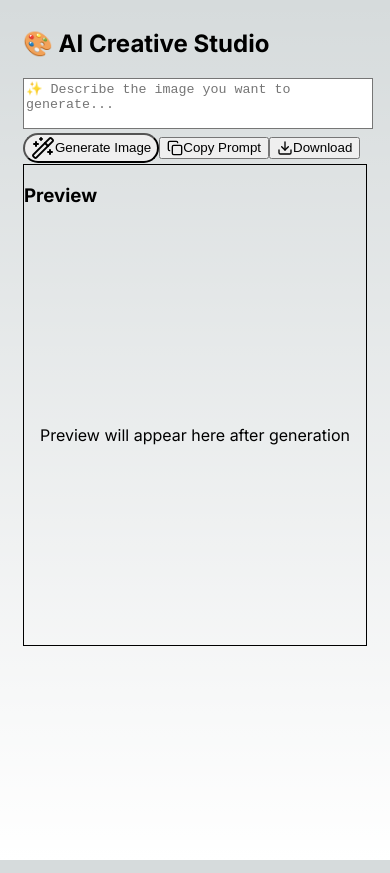
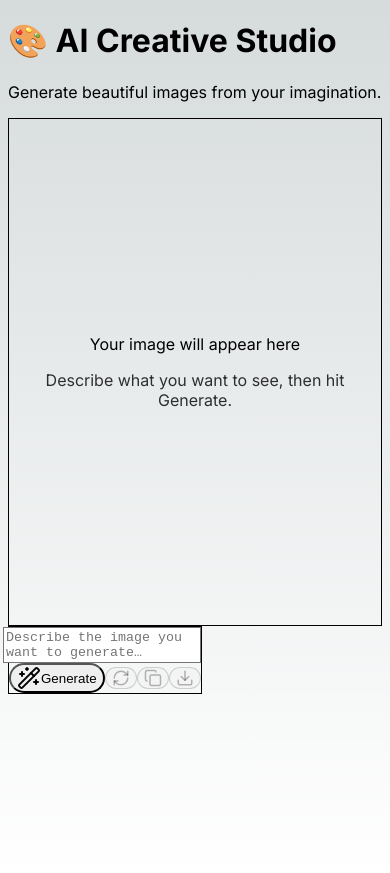
Before and after one commit to anishsinghQB/DiffusionX, a Next.js app: page / in a window 390 px wide. Built offline with nearby package versions, Linux system fonts and the light colour scheme.

Commit message:
Redesign ImageGenerator with central large preview and sticky bottom composer, adding smooth animations and responsive layout
cgen-a70f7a3afad24a55a3c0c2b2cf64b0c9

```diff
--- a/components/image-generator.jsx
+++ b/components/image-generator.jsx
@@ -1,15 +1,7 @@
 "use client";
 
 import { useEffect, useState, useRef } from "react";
-import {
-  Wand2,
-  Loader2,
-  RefreshCw,
-  Download,
-  Copy,
-  Moon,
-  Sun,
-} from "lucide-react";
+import { Wand2, Loader2, RefreshCw, Download, Copy } from "lucide-react";
 
 export default function ImageGenerator() {
   const [prompt, setPrompt] = useState("");
@@ -24,7 +16,7 @@ export default function ImageGenerator() {
     localStorage.setItem("ai_image_history", JSON.stringify(history));
   }, [history]);
 
-  const generateImage = async (opts = {}) => {
+  const generateImage = async () => {
     if (!prompt || prompt.trim().length === 0) {
       setError("Please enter a prompt");
       return;
@@ -36,8 +28,8 @@ export default function ImageGenerator() {
 
     const payload = {
       prompt: prompt.trim(),
-      width: 512,
-      height: 512,
+      width: 768,
+      height: 768,
       steps: 20,
       guidance_scale: 7.5,
       seed: -1,
@@ -52,7 +44,6 @@ export default function ImageGenerator() {
       });
 
       const data = await res.json();
-
       if (!res.ok) throw new Error(data.error || "Generation failed");
 
       setImageData({
@@ -63,7 +54,6 @@ export default function ImageGenerator() {
       });
 
       lastPromptRef.current = data.prompt;
-
       setHistory((h) => [
         {
           id: Date.now().toString(),
@@ -101,58 +91,37 @@ export default function ImageGenerator() {
     }
   };
 
+  const handleSubmit = (e) => {
+    e.preventDefault();
+    if (!isGenerating) generateImage();
+  };
+
   return (
-    <div className="ai-generator-root w-[92%] m-auto flex flex-col items-center gap-6 py-6 text-gray-900 dark:text-gray-100 transition-colors duration-500">
-      <div className="controls-card w-full bg-gradient-to-r from-pink-100 via-indigo-100 to-teal-100 dark:from-slate-800 dark:via-slate-900 dark:to-black border border-transparent rounded-2xl p-6 shadow-2xl">
-        <h2 className="generator-title text-2xl font-extrabold">
+    <div className="ai-generator-root w-full text-gray-50 pb-36">
+      {/* Top bar title */}
+      <header className="max-w-6xl mx-auto px-4 pt-8 pb-4">
+        <h1 className="generator-title text-3xl md:text-4xl font-extrabold drop-shadow-sm">
           🎨 AI Creative Studio
-        </h2>
-        <textarea
-          id="prompt"
-          value={prompt}
-          onChange={(e) => setPrompt(e.target.value)}
-          placeholder="✨ Describe the image you want to generate..."
-          className="w-full p-4 rounded-xl bg-white shadow-md border border-gray-200 dark:bg-slate-700 dark:border-slate-600 focus:outline-none focus:ring-2 focus:ring-pink-400 resize-none text-gray-800 dark:text-gray-100"
-          rows={3}
-        />
+        </h1>
+        <p className="mt-1 text-white/80 text-sm md:text-base">
+          Generate beautiful images from your imagination.
+        </p>
+      </header>
 
-        <div className=" flex flex-wrap items-center p-10 mt-5">
-          <button
-            onClick={() => generateImage()}
-            className="inline-flex items-center gap-2 bg-gradient-to-r from-indigo-600 via-pink-500 to-amber-500 hover:scale-105 transition transform duration-200 text-white font-semibold px-5 py-2 rounded-full shadow-xl"
-          >
-            {isGenerating ? <Loader2 className="animate-spin" /> : <Wand2 />}
-            <span>{isGenerating ? "Generating..." : "Generate Image"}</span>
-          </button>
-
-          <button
-            onClick={copyPrompt}
-            className="flex items-center gap-2 px-3 py-2 bg-white/80 hover:bg-white shadow-md rounded-md text-gray-800"
-          >
-            <Copy size={16} /> <span className="text-sm">Copy Prompt</span>
-          </button>
-
-          <button
-            onClick={downloadImage}
-            className="flex items-center gap-2 px-3 py-2 bg-white/80 hover:bg-white shadow-md rounded-md text-gray-800"
-          >
-            <Download size={16} /> <span className="text-sm">Download</span>
-          </button>
-        </div>
-
-        {error && <p className="mt-3 text-sm text-red-600">{error}</p>}
-      </div>
-
-      <div className="preview-and-history w-full flex flex-col lg:flex-row gap-6">
-        <div className="flex-1 bg-white dark:bg-slate-900 rounded-2xl p-6 shadow-xl border border-gray-100 dark:border-slate-700">
-          <h3 className="text-lg font-medium mb-4">Preview</h3>
-          <div className="flex items-center justify-center h-[420px] bg-gradient-to-b from-white to-transparent dark:from-slate-800 rounded-lg overflow-hidden">
+      {/* Central large preview */}
+      <section className="w-full">
+        <div className="max-w-5xl mx-auto px-4">
+          <div className="preview-card bg-white/10 backdrop-blur rounded-2xl shadow-2xl border border-white/20 overflow-hidden">
+            <div className="relative flex items-center justify-center h-[60vh] max-h-[720px]">
               {isGenerating && (
                 <div className="flex flex-col items-center gap-3 animate-fade">
-                <Loader2 className="animate-spin text-indigo-500" size={36} />
-                <p className="text-sm text-gray-600 dark:text-gray-300">
-                  Generating image, please wait...
-                </p>
+                  <Loader2 className="animate-spin text-white/90" size={40} />
+                  <p className="text-sm text-white/80">Generating image…</p>
+                  <div className="mt-2 grid grid-cols-6 gap-2 opacity-70">
+                    {Array.from({ length: 12 }).map((_, i) => (
+                      <span key={i} className="h-2 w-6 rounded-full bg-white/20 animate-pulse" />
+                    ))}
+                  </div>
                 </div>
               )}
 
@@ -160,29 +129,98 @@ export default function ImageGenerator() {
                 <img
                   src={imageData.src}
                   alt="Generated"
-                className="max-w-full max-h-full rounded-xl shadow-2xl border border-gray-200"
+                  className="max-w-full max-h-full object-contain rounded-xl shadow-2xl transition-all duration-300"
                 />
               )}
 
               {!isGenerating && !imageData && (
-              <div className="text-center text-sm text-gray-500">
-                Preview will appear here after generation
+                <div className="text-center text-white/80 px-6">
+                  <p className="text-base md:text-lg">Your image will appear here</p>
+                  <p className="text-sm opacity-80 mt-1">
+                    Describe what you want to see, then hit Generate.
+                  </p>
                 </div>
               )}
             </div>
           </div>
         </div>
+      </section>
+
+      {/* Sticky bottom composer */}
+      <form
+        onSubmit={handleSubmit}
+        className="composer-bar fixed inset-x-0 bottom-0 z-50 px-4 pb-4 pt-2"
+      >
+        <div className="max-w-5xl mx-auto bg-white/80 dark:bg-slate-900/80 backdrop-blur-md border border-white/30 dark:border-slate-700 rounded-2xl shadow-2xl">
+          <div className="flex flex-col md:flex-row items-end md:items-center gap-3 p-3 md:p-4">
+            <label htmlFor="prompt" className="sr-only">
+              Prompt
+            </label>
+            <textarea
+              id="prompt"
+              value={prompt}
+              onChange={(e) => setPrompt(e.target.value)}
+              placeholder="Describe the image you want to generate…"
+              rows={2}
+              className="flex-1 w-full md:min-h-[56px] resize-none rounded-xl bg-white/70 dark:bg-slate-800/70 border border-white/40 dark:border-slate-700 text-gray-900 dark:text-gray-100 placeholder:text-gray-500 focus:outline-none focus:ring-2 focus:ring-indigo-400/70 shadow-md p-4"
+            />
+
+            <div className="flex items-center gap-2 w-full md:w-auto">
+              <button
+                type="submit"
+                disabled={isGenerating}
+                className="inline-flex flex-shrink-0 items-center gap-2 bg-gradient-to-r from-indigo-600 via-pink-500 to-amber-500 hover:brightness-110 active:scale-[0.99] transition-all duration-200 text-white font-semibold px-5 py-3 rounded-full shadow-xl disabled:opacity-60 disabled:pointer-events-none"
+                aria-label={isGenerating ? "Generating" : "Generate image"}
+              >
+                {isGenerating ? <Loader2 className="animate-spin" /> : <Wand2 />}
+                <span>{isGenerating ? "Generating" : "Generate"}</span>
+              </button>
+
+              <button
+                type="button"
+                onClick={() => !isGenerating && generateImage()}
+                className="flex items-center gap-2 px-4 py-3 bg-white/80 dark:bg-slate-800/80 hover:bg-white dark:hover:bg-slate-800 transition-colors shadow-md rounded-full text-gray-800 dark:text-gray-100 border border-white/40 dark:border-slate-700"
+                aria-label="Regenerate"
+                disabled={isGenerating || !prompt.trim()}
+              >
+                <RefreshCw size={18} />
+              </button>
+
+              <button
+                type="button"
+                onClick={copyPrompt}
+                className="flex items-center gap-2 px-4 py-3 bg-white/80 dark:bg-slate-800/80 hover:bg-white dark:hover:bg-slate-800 transition-colors shadow-md rounded-full text-gray-800 dark:text-gray-100 border border-white/40 dark:border-slate-700"
+                aria-label="Copy prompt"
+                disabled={!prompt.trim()}
+              >
+                <Copy size={18} />
+              </button>
+
+              <button
+                type="button"
+                onClick={downloadImage}
+                className="flex items-center gap-2 px-4 py-3 bg-white/80 dark:bg-slate-800/80 hover:bg-white dark:hover:bg-slate-800 transition-colors shadow-md rounded-full text-gray-800 dark:text-gray-100 border border-white/40 dark:border-slate-700"
+                aria-label="Download image"
+                disabled={!imageData}
+              >
+                <Download size={18} />
+              </button>
+            </div>
+          </div>
+
+          {error && (
+            <div className="px-4 pb-3 -mt-1">
+              <p className="text-red-600 text-sm bg-red-50/80 dark:bg-red-950/30 border border-red-200/70 dark:border-red-900/50 rounded-lg px-3 py-2">
+                {error}
+              </p>
+            </div>
+          )}
+        </div>
+      </form>
 
       <style jsx>{`
-        .animate-fade {
-          opacity: 0;
-          animation: fadeIn 0.3s ease forwards;
-        }
-        @keyframes fadeIn {
-          to {
-            opacity: 1;
-          }
-        }
+        .animate-fade { opacity: 0; animation: fadeIn 0.3s ease forwards; }
+        @keyframes fadeIn { to { opacity: 1; } }
       `}</style>
     </div>
   );
```
Lines whose indentation alone changed are shown as unchanged.
